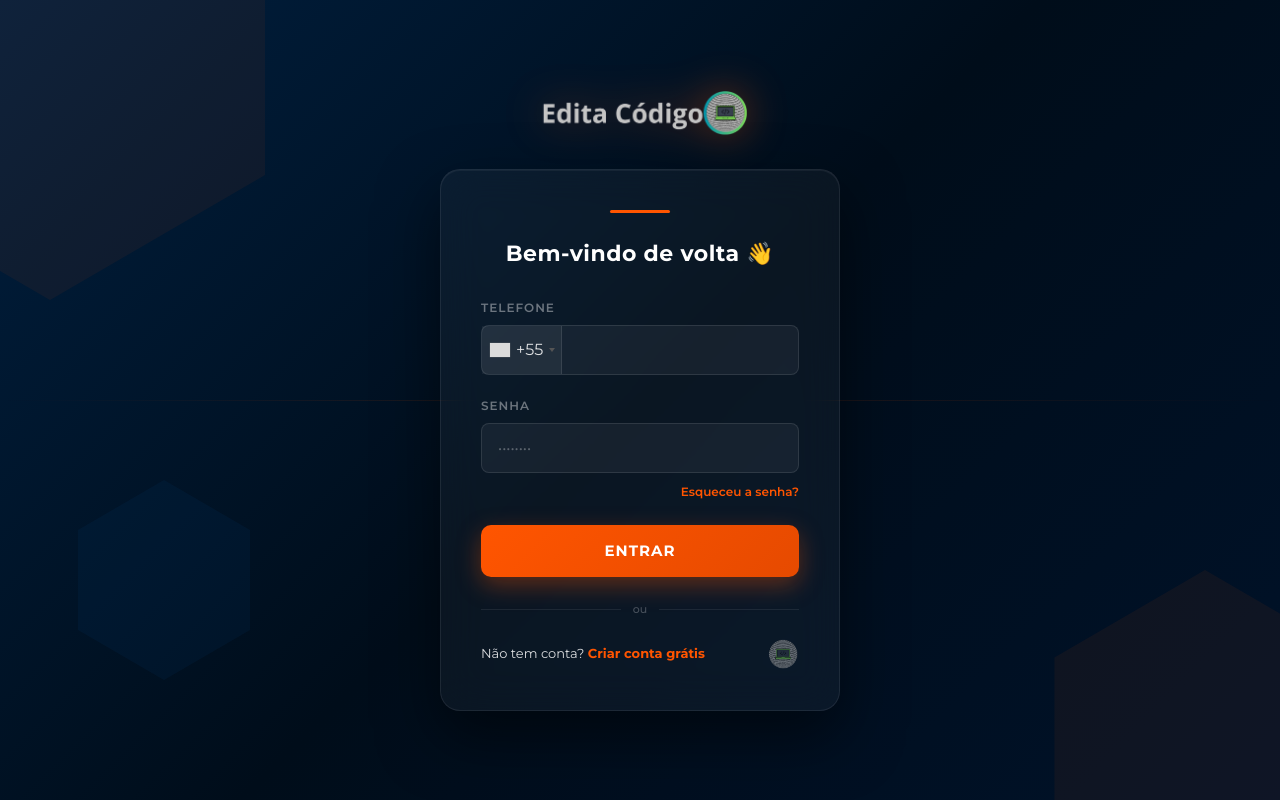
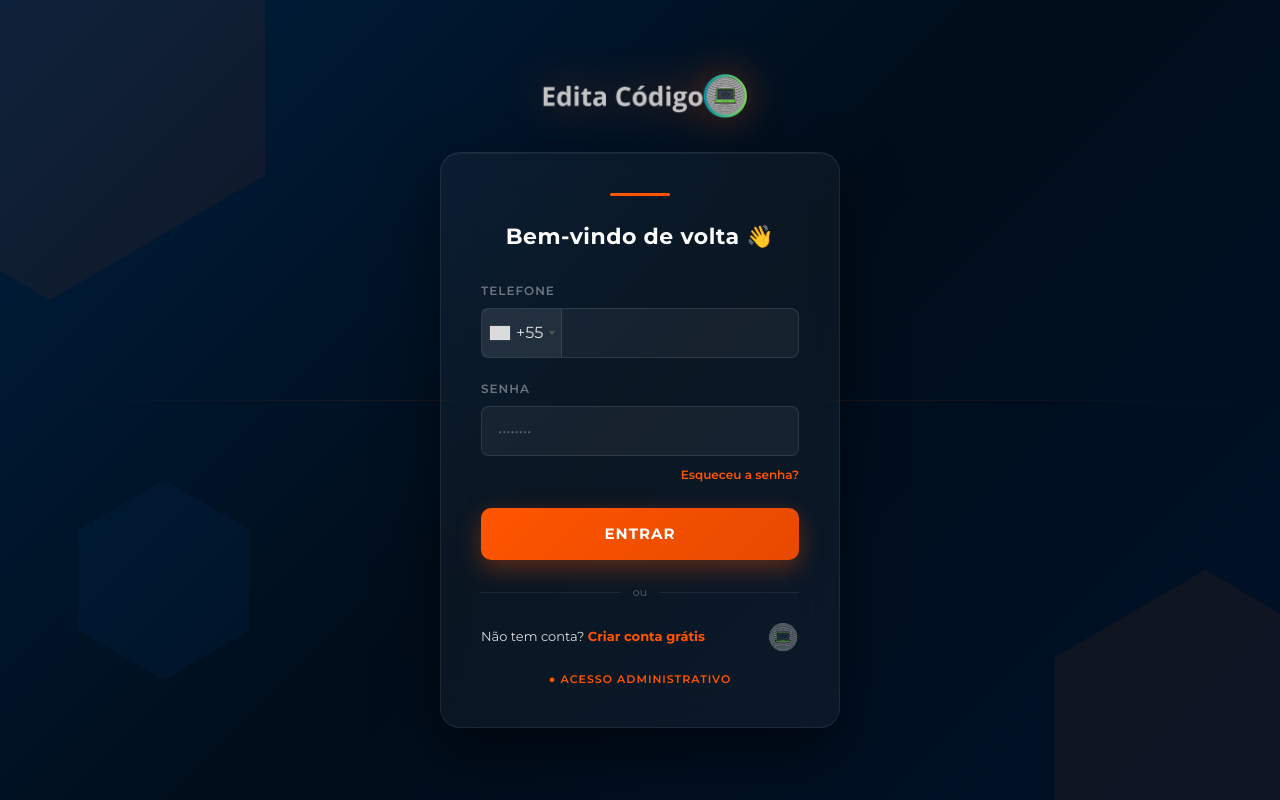
Before and after one commit to moysesneva/sistema_whats, a PHP site: page /login/painel/login.php in a window 1280 px wide. Run offline with PHP 8.4, Linux system fonts and the light colour scheme; data comes from the database, SQL or seed files in the repository; tables that the repository leaves empty hold one stand-in row (values such as "Sample post"); some libraries are stand-ins or nearby versions; grey boxes are pictures that could not be loaded.

Commit message:
Add discreet administrative access link to user login page
Add a hidden link to the admin login page (`login_adm.php`) within the existing user login page (`login.php`).

Replit-Commit-Author: Agent
Replit-Commit-Session-Id: ad3eb24d-34a1-4f9c-8575-6f7d2b15f2c9
Replit-Commit-Checkpoint-Type: full_checkpoint
Replit-Commit-Event-Id: c7c80ae2-8137-4d28-9009-58cbc71805ff
Replit-Commit-Screenshot-Url: https://storage.googleapis.com/screenshot-production-us-central1/70be1b56-a989-494c-91bb-22741c802f8d/ad3eb24d-34a1-4f9c-8575-6f7d2b15f2c9/HReHcdV
Replit-Helium-Checkpoint-Created: true

```diff
--- a/login/painel/login.php
+++ b/login/painel/login.php
@@ -316,6 +316,10 @@ include 'header_auth.php';
                     <p>Não tem conta? <a href="cadastro_conta.php">Criar conta grátis</a></p>
                     <img src="<?php echo $small_logo; ?>" alt="Logo" class="mini-logo">
                 </div>
+
+                <div style="text-align:center;margin-top:18px;">
+                    <a href="login_adm.php" style="font-size:11px;color:rgba(255,255,255,0.2);text-decoration:none;letter-spacing:1px;font-weight:600;transition:color 0.2s;" onmouseover="this.style.color='rgba(255,85,0,0.6)'" onmouseout="this.style.color='rgba(255,255,255,0.2)'">&#9679; ACESSO ADMINISTRATIVO</a>
+                </div>
             </div>
         </form>
     </div>
```
Also changed, not shown: attached_assets/Screenshot_20260514_175214_1778791969244.jpg (added).
